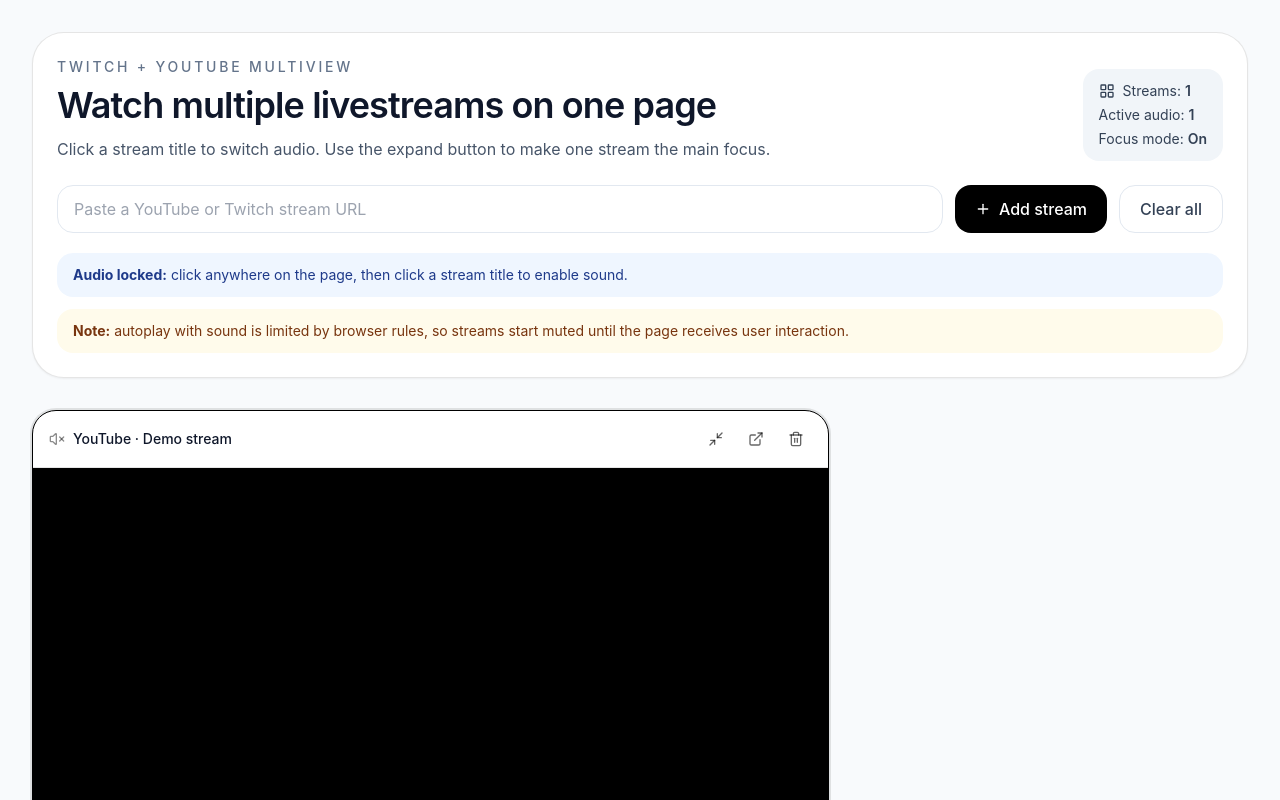
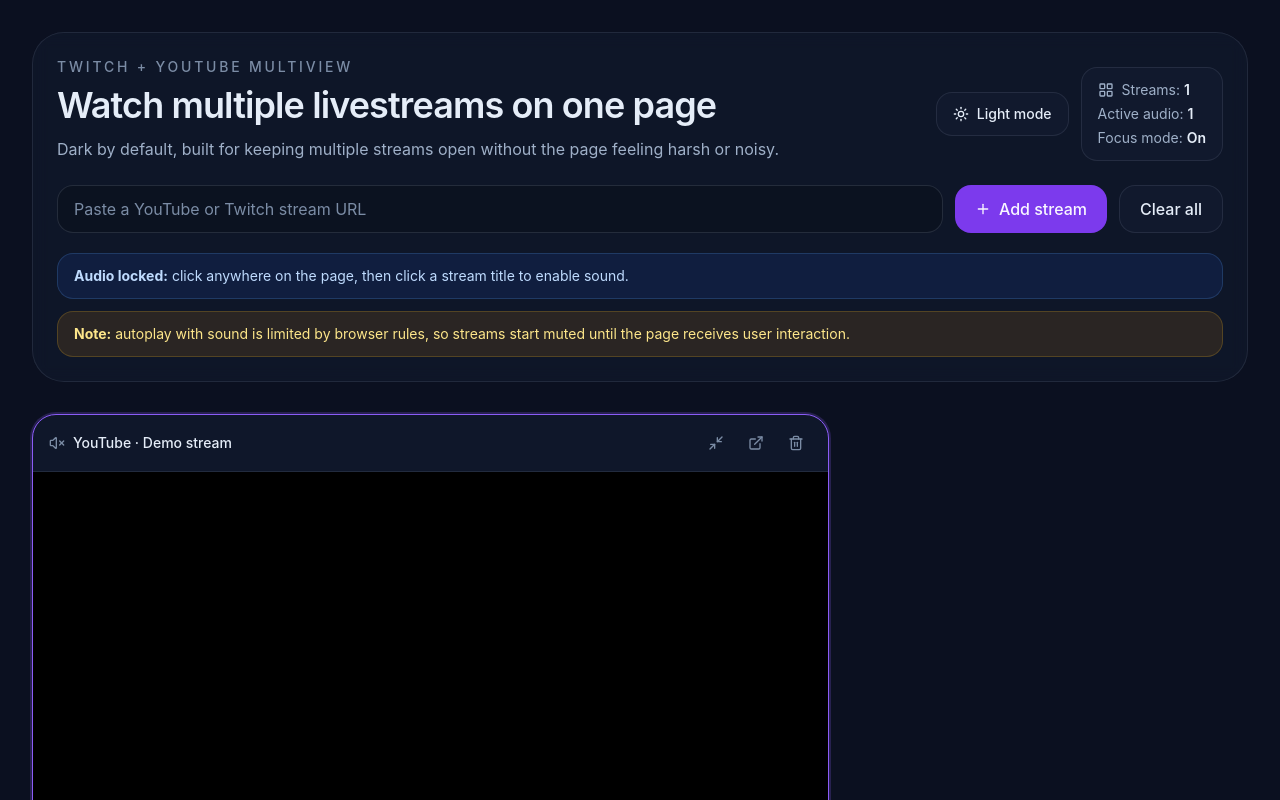
Before and after one commit to jacks843/multistream, a React (Vite) app: page / in a window 1280 px wide. Shown: the top 800 px of the page. Built offline with nearby package versions, Linux system fonts and the light colour scheme.

Commit message:
Dark mode

```diff
--- a/src/App.jsx
+++ b/src/App.jsx
@@ -4,7 +4,9 @@
   LayoutGrid,
   Maximize2,
   Minimize2,
+  Moon,
   Plus,
+  Sun,
   Trash2,
   Volume2,
   VolumeX
@@ -82,32 +84,34 @@
 }) {
   return (
     <article
-      className={`overflow-hidden rounded-3xl border bg-white shadow-sm transition hover:shadow-lg ${
+      className={`overflow-hidden rounded-3xl border shadow-sm transition duration-200 hover:-translate-y-0.5 ${
         isFocused
-          ? "border-black ring-2 ring-black/10"
+          ? "border-[var(--accent-border)] bg-[var(--card-bg)] ring-2 ring-[var(--accent-soft)]"
           : isActive
-          ? "border-slate-300 ring-1 ring-slate-200"
-          : "border-black/10"
+          ? "border-[var(--accent-soft)] bg-[var(--card-bg)] ring-1 ring-[var(--accent-soft)]"
+          : "border-[var(--card-border)] bg-[var(--card-bg)]"
       }`}
     >
-      <div className="flex items-center justify-between gap-3 border-b border-black/10 px-4 py-3">
+      <div className="flex items-center justify-between gap-3 border-b border-[var(--card-border)] px-4 py-3">
         <button
           onClick={onMakeActive}
           title="Make this the active audio stream"
           className="flex min-w-0 flex-1 items-center gap-2 text-left"
         >
           {isActive && audioUnlocked ? (
-            <Volume2 className="h-4 w-4 shrink-0" />
+            <Volume2 className="h-4 w-4 shrink-0 text-[var(--accent-text)]" />
           ) : (
-            <VolumeX className="h-4 w-4 shrink-0 text-black/45" />
+            <VolumeX className="h-4 w-4 shrink-0 text-[var(--muted)]" />
           )}
-          <span className="truncate text-sm font-medium">{stream.label}</span>
+          <span className="truncate text-sm font-medium text-[var(--text-main)]">
+            {stream.label}
+          </span>
         </button>
 
         <div className="flex items-center gap-2">
           <button
             onClick={onToggleFocus}
-            className="rounded-xl p-2 text-black/60 transition hover:bg-black/5 hover:text-black"
+            className="rounded-xl p-2 text-[var(--muted)] transition hover:bg-[var(--surface-2)] hover:text-[var(--text-main)]"
             title={isFocused ? "Exit focus mode" : "Focus this stream"}
           >
             {isFocused ? (
@@ -121,7 +125,7 @@
             href={stream.raw}
             target="_blank"
             rel="noreferrer"
-            className="rounded-xl p-2 text-black/60 transition hover:bg-black/5 hover:text-black"
+            className="rounded-xl p-2 text-[var(--muted)] transition hover:bg-[var(--surface-2)] hover:text-[var(--text-main)]"
             title="Open original stream"
           >
             <ExternalLink className="h-4 w-4" />
@@ -129,7 +133,7 @@
 
           <button
             onClick={onRemove}
-            className="rounded-xl p-2 text-black/60 transition hover:bg-black/5 hover:text-red-600"
+            className="rounded-xl p-2 text-[var(--muted)] transition hover:bg-[var(--surface-2)] hover:text-red-400"
             title="Remove stream"
           >
             <Trash2 className="h-4 w-4" />
@@ -145,7 +149,7 @@
         />
       </div>
 
-      <div className="flex items-center justify-between px-4 py-3 text-xs text-black/55">
+      <div className="flex items-center justify-between px-4 py-3 text-xs text-[var(--muted)]">
         <span>{stream.type === "youtube" ? "YouTube" : "Twitch"}</span>
         <span>
           {isFocused
@@ -163,6 +167,13 @@
   const [input, setInput] = useState("");
   const [error, setError] = useState("");
   const [audioUnlocked, setAudioUnlocked] = useState(false);
+  const [theme, setTheme] = useState(() => {
+    try {
+      return localStorage.getItem("multiview-theme") || "dark";
+    } catch {
+      return "dark";
+    }
+  });
 
   const [streams, setStreams] = useState(() => {
     try {
@@ -206,6 +217,13 @@
       return "demo-yt";
     }
   });
+
+  useEffect(() => {
+    document.documentElement.setAttribute("data-theme", theme);
+    try {
+      localStorage.setItem("multiview-theme", theme);
+    } catch {}
+  }, [theme]);
 
   useEffect(() => {
     const unlock = () => {
@@ -305,37 +323,62 @@
   }, [streams, focusedId]);
 
   return (
-    <div className="min-h-screen bg-slate-50 text-slate-900">
+    <div className="min-h-screen bg-[var(--bg-main)] text-[var(--text-main)] transition-colors duration-200">
       <div className="mx-auto max-w-7xl px-4 py-8 sm:px-6 lg:px-8">
-        <header className="mb-8 rounded-[2rem] border border-black/10 bg-white p-6 shadow-sm">
+        <header className="mb-8 rounded-[2rem] border border-[var(--panel-border)] bg-[var(--panel-bg)] p-6 shadow-[var(--panel-shadow)] backdrop-blur">
           <div className="mb-6 flex flex-col gap-4 lg:flex-row lg:items-end lg:justify-between">
             <div>
-              <p className="mb-2 text-sm font-medium uppercase tracking-[0.2em] text-slate-500">
+              <p className="mb-2 text-sm font-medium uppercase tracking-[0.2em] text-[var(--muted)]">
                 Twitch + YouTube multiview
               </p>
               <h1 className="text-3xl font-semibold tracking-tight sm:text-4xl">
                 Watch multiple livestreams on one page
               </h1>
-              <p className="mt-3 max-w-3xl text-sm text-slate-600 sm:text-base">
-                Click a stream title to switch audio. Use the expand button to make
-                one stream the main focus.
+              <p className="mt-3 max-w-3xl text-sm text-[var(--text-soft)] sm:text-base">
+                Dark by default, built for keeping multiple streams open without the
+                page feeling harsh or noisy.
               </p>
             </div>
 
-            <div className="rounded-2xl bg-slate-100 px-4 py-3 text-sm text-slate-700">
+            <div className="flex flex-col items-stretch gap-3 sm:flex-row sm:items-center">
+              <button
+                onClick={() =>
+                  setTheme((current) => (current === "dark" ? "light" : "dark"))
+                }
+                className="inline-flex h-11 items-center justify-center gap-2 rounded-2xl border border-[var(--panel-border)] bg-[var(--surface-2)] px-4 text-sm font-medium text-[var(--text-main)] transition hover:opacity-90"
+              >
+                {theme === "dark" ? (
+                  <>
+                    <Sun className="h-4 w-4" />
+                    Light mode
+                  </>
+                ) : (
+                  <>
+                    <Moon className="h-4 w-4" />
+                    Dark mode
+                  </>
+                )}
+              </button>
+
+              <div className="rounded-2xl border border-[var(--panel-border)] bg-[var(--surface-2)] px-4 py-3 text-sm text-[var(--text-soft)]">
                 <div className="flex items-center gap-2">
                   <LayoutGrid className="h-4 w-4" />
                   <span>
-                  Streams: <span className="font-semibold">{streams.length}</span>
+                    Streams: <span className="font-semibold text-[var(--text-main)]">{streams.length}</span>
                   </span>
                 </div>
                 <div className="mt-1">
                   Active audio:{" "}
-                <span className="font-semibold">{activeId ? "1" : "0"}</span>
+                  <span className="font-semibold text-[var(--text-main)]">
+                    {activeId ? "1" : "0"}
+                  </span>
                 </div>
                 <div className="mt-1">
                   Focus mode:{" "}
-                <span className="font-semibold">{focusedId ? "On" : "Off"}</span>
+                  <span className="font-semibold text-[var(--text-main)]">
+                    {focusedId ? "On" : "Off"}
+                  </span>
+                </div>
               </div>
             </div>
           </div>
@@ -346,42 +389,44 @@
               onChange={(e) => setInput(e.target.value)}
               onKeyDown={(e) => e.key === "Enter" && addStream()}
               placeholder="Paste a YouTube or Twitch stream URL"
-              className="h-12 flex-1 rounded-2xl border border-slate-200 bg-white px-4 outline-none transition focus:border-slate-400"
+              className="h-12 flex-1 rounded-2xl border border-[var(--input-border)] bg-[var(--input-bg)] px-4 text-[var(--text-main)] outline-none transition placeholder:text-[var(--muted)] focus:border-[var(--accent-border)]"
             />
             <button
               onClick={addStream}
-              className="inline-flex h-12 items-center justify-center gap-2 rounded-2xl bg-black px-5 font-medium text-white transition hover:opacity-90"
+              className="inline-flex h-12 items-center justify-center gap-2 rounded-2xl bg-[var(--button-primary-bg)] px-5 font-medium text-[var(--button-primary-text)] transition hover:opacity-90"
             >
               <Plus className="h-4 w-4" />
               Add stream
             </button>
             <button
               onClick={clearAll}
-              className="inline-flex h-12 items-center justify-center rounded-2xl border border-slate-200 bg-white px-5 font-medium text-slate-700 transition hover:bg-slate-50"
+              className="inline-flex h-12 items-center justify-center rounded-2xl border border-[var(--panel-border)] bg-[var(--surface-2)] px-5 font-medium text-[var(--text-main)] transition hover:opacity-90"
             >
               Clear all
             </button>
           </div>
 
-          {error ? <p className="mt-3 text-sm text-red-600">{error}</p> : null}
+          {error ? (
+            <p className="mt-3 text-sm text-[var(--danger-text)]">{error}</p>
+          ) : null}
 
           {!audioUnlocked && (
-            <div className="mt-5 rounded-2xl bg-blue-50 px-4 py-3 text-sm text-blue-900">
+            <div className="mt-5 rounded-2xl border border-[var(--info-border)] bg-[var(--info-bg)] px-4 py-3 text-sm text-[var(--info-text)]">
               <strong>Audio locked:</strong> click anywhere on the page, then click a
               stream title to enable sound.
             </div>
           )}
 
-          <div className="mt-3 rounded-2xl bg-amber-50 px-4 py-3 text-sm text-amber-900">
+          <div className="mt-3 rounded-2xl border border-[var(--note-border)] bg-[var(--note-bg)] px-4 py-3 text-sm text-[var(--note-text)]">
             <strong>Note:</strong> autoplay with sound is limited by browser rules, so
             streams start muted until the page receives user interaction.
           </div>
         </header>
 
         {!streams.length && (
-          <div className="rounded-[2rem] border border-dashed border-slate-300 bg-white p-12 text-center shadow-sm">
+          <div className="rounded-[2rem] border border-dashed border-[var(--panel-border)] bg-[var(--panel-bg)] p-12 text-center shadow-[var(--panel-shadow)]">
             <h2 className="text-2xl font-semibold">No streams added yet</h2>
-            <p className="mx-auto mt-3 max-w-2xl text-slate-600">
+            <p className="mx-auto mt-3 max-w-2xl text-[var(--text-soft)]">
               Paste a Twitch or YouTube link above to start building your multiview
               page.
             </p>
--- a/src/index.css
+++ b/src/index.css
@@ -5,8 +5,6 @@
 :root {
   font-family: Inter, system-ui, -apple-system, BlinkMacSystemFont, "Segoe UI",
     sans-serif;
-  color: #0f172a;
-  background: #f8fafc;
 }
 
 * {
@@ -22,6 +20,79 @@
 
 body {
   min-width: 320px;
+  background: var(--bg-main);
+  color: var(--text-main);
+  transition: background 0.2s ease, color 0.2s ease;
+}
+
+:root[data-theme="dark"] {
+  --bg-main: #0b1020;
+  --panel-bg: rgba(15, 23, 42, 0.88);
+  --panel-border: rgba(148, 163, 184, 0.14);
+  --panel-shadow: 0 20px 50px rgba(0, 0, 0, 0.28);
+
+  --surface-2: #11192d;
+  --card-bg: #0f172a;
+  --card-border: rgba(148, 163, 184, 0.14);
+
+  --text-main: #e5edf8;
+  --text-soft: #9fb0c8;
+  --muted: #7b8ca5;
+
+  --input-bg: #0b1220;
+  --input-border: rgba(148, 163, 184, 0.18);
+
+  --button-primary-bg: #7c3aed;
+  --button-primary-text: #f8f7ff;
+
+  --accent-border: #8b5cf6;
+  --accent-soft: rgba(139, 92, 246, 0.22);
+  --accent-text: #c4b5fd;
+
+  --info-bg: rgba(37, 99, 235, 0.12);
+  --info-border: rgba(96, 165, 250, 0.2);
+  --info-text: #bfdbfe;
+
+  --note-bg: rgba(245, 158, 11, 0.12);
+  --note-border: rgba(251, 191, 36, 0.2);
+  --note-text: #fde68a;
+
+  --danger-text: #fda4af;
+}
+
+:root[data-theme="light"] {
+  --bg-main: #eef2f7;
+  --panel-bg: rgba(255, 255, 255, 0.88);
+  --panel-border: rgba(15, 23, 42, 0.08);
+  --panel-shadow: 0 18px 45px rgba(15, 23, 42, 0.08);
+
+  --surface-2: #f4f7fb;
+  --card-bg: #ffffff;
+  --card-border: rgba(15, 23, 42, 0.08);
+
+  --text-main: #0f172a;
+  --text-soft: #475569;
+  --muted: #64748b;
+
+  --input-bg: #ffffff;
+  --input-border: rgba(15, 23, 42, 0.12);
+
+  --button-primary-bg: #111827;
+  --button-primary-text: #ffffff;
+
+  --accent-border: #7c3aed;
+  --accent-soft: rgba(124, 58, 237, 0.12);
+  --accent-text: #6d28d9;
+
+  --info-bg: rgba(59, 130, 246, 0.1);
+  --info-border: rgba(59, 130, 246, 0.16);
+  --info-text: #1d4ed8;
+
+  --note-bg: rgba(245, 158, 11, 0.1);
+  --note-border: rgba(245, 158, 11, 0.16);
+  --note-text: #92400e;
+
+  --danger-text: #dc2626;
 }
 
 #root iframe,
```
Lines whose indentation alone changed are shown as unchanged.
